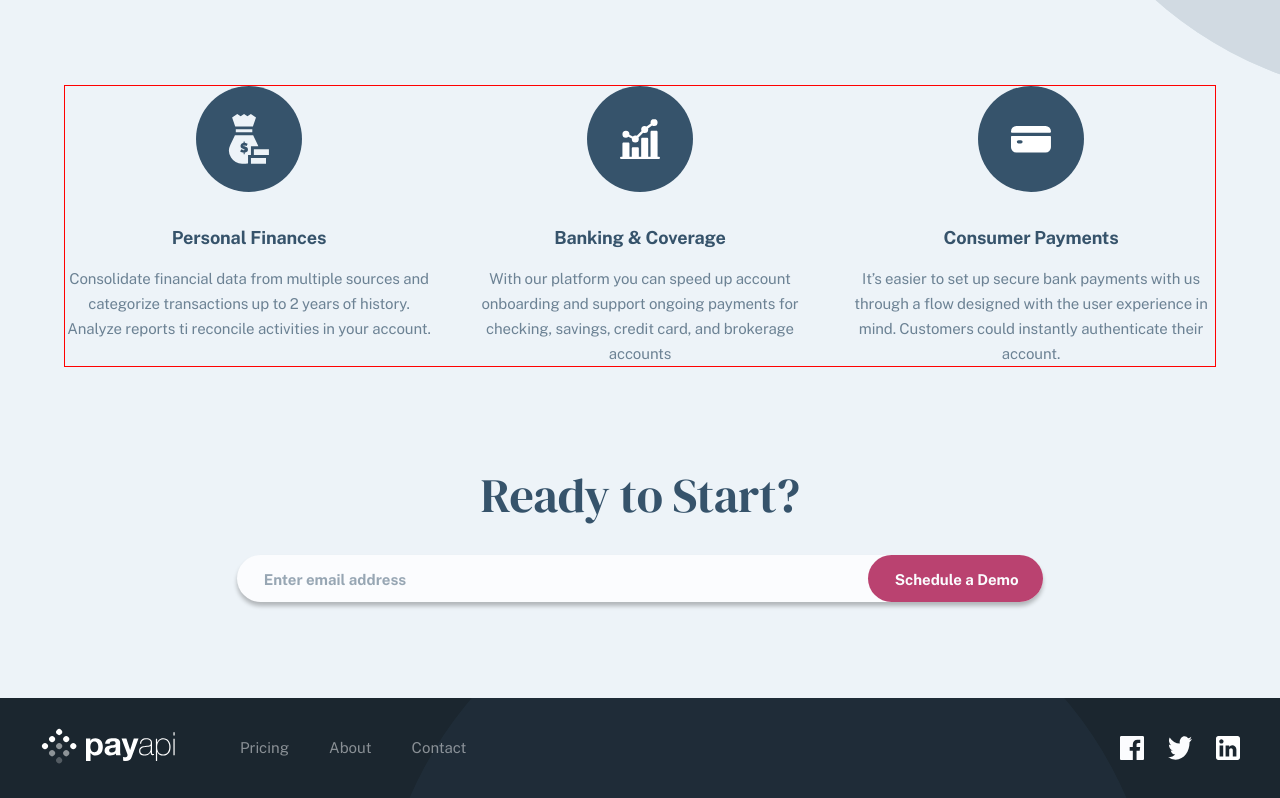
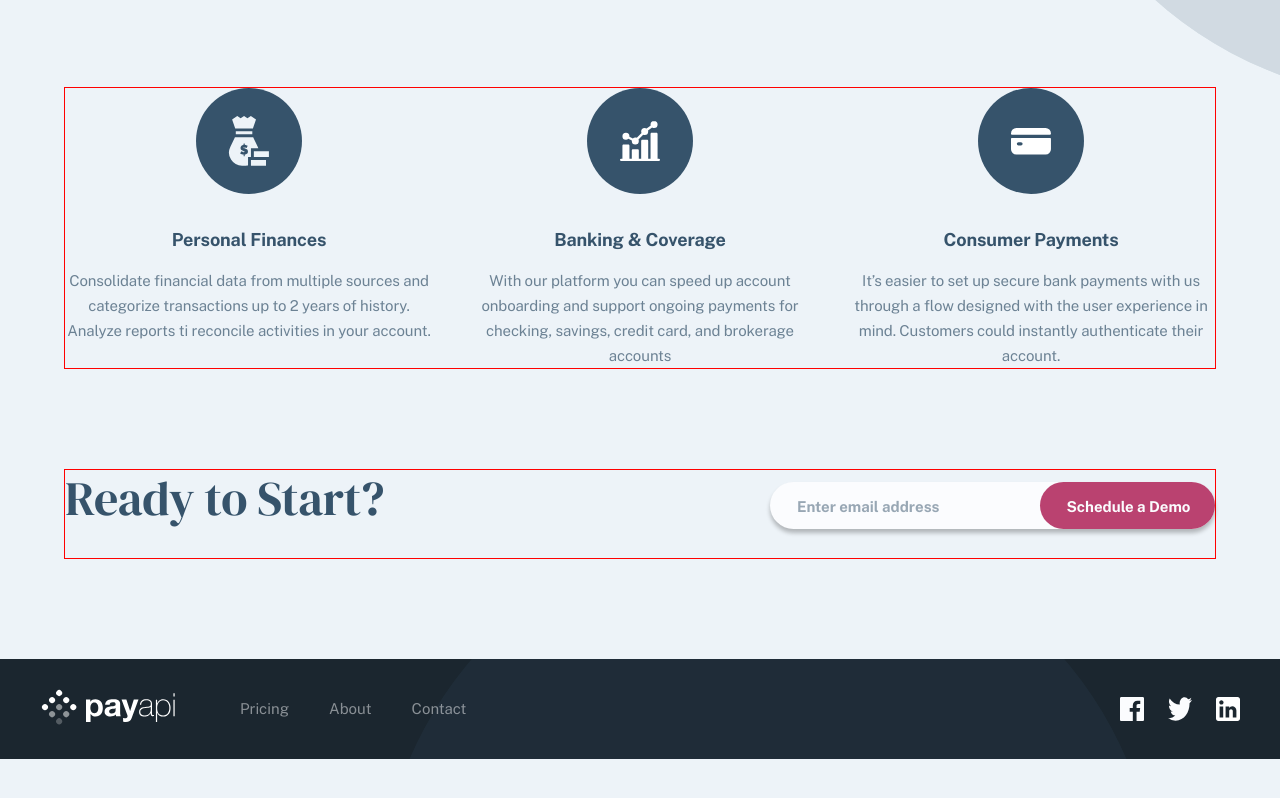
Before and after one commit to EmmanuelCrafts/payapi-website, a plain HTML site: page index.html in a window 1280 px wide. Shown: the part 2454-3252 px from the top of the page. After the commit the page ends 3213 px from the top, so only its background shows below. Drawn offline with nearby package versions, Linux system fonts and the light colour scheme.

Commit message:
style(homepage): adjust start container layout on laptops

```diff
--- a/style.css
+++ b/style.css
@@ -336,7 +336,7 @@ h1, h2, h3, h4, h5, h6 {
 
 /* start section */
 .start-container {
-    margin: 80px auto;
+    margin: 80px auto 0px auto;
     width: 90%;
 }
 .start-container h2 {
@@ -345,6 +345,7 @@ h1, h2, h3, h4, h5, h6 {
 
 /* footer styling */
 footer {
+    margin-top: 80px;
     background-color: #1B262F;
     color: #ffffff;
     display: flex;
@@ -1003,6 +1004,7 @@ h1 {
 
 @media (min-width: 768px) {
     footer{
+        margin-top: 100px;
         padding: 0px 40px;
         flex-direction: row;
         gap: 65px;
@@ -1435,6 +1437,8 @@ h1 {
 
 @media (min-width: 1024px) {
        .ui {
+                border: 1px solid red;
+
         width: 90%;
         display: flex;
         flex-direction: row-reverse;
@@ -1493,7 +1497,38 @@ h1 {
     }
 }
 
+/* start container styling */
+@media (min-width: 1024px) {
+       .start-container {
+         display: flex;
+         align-items: center;
+         border: 1px solid red;
+         justify-content: space-between;
+    }
+}
+
+
+@media (min-width: 1024px) {
+       .start-container form{
+        max-width: 445px;
+        margin: 0;
+    }
+}
+
+
 @media (min-width: 1024px) {
        {
     }
 }
+
+
+@media (min-width: 1024px) {
+       {
+    }
+}
+
+
+@media (min-width: 1024px) {
+       {
+    }
+}
```
